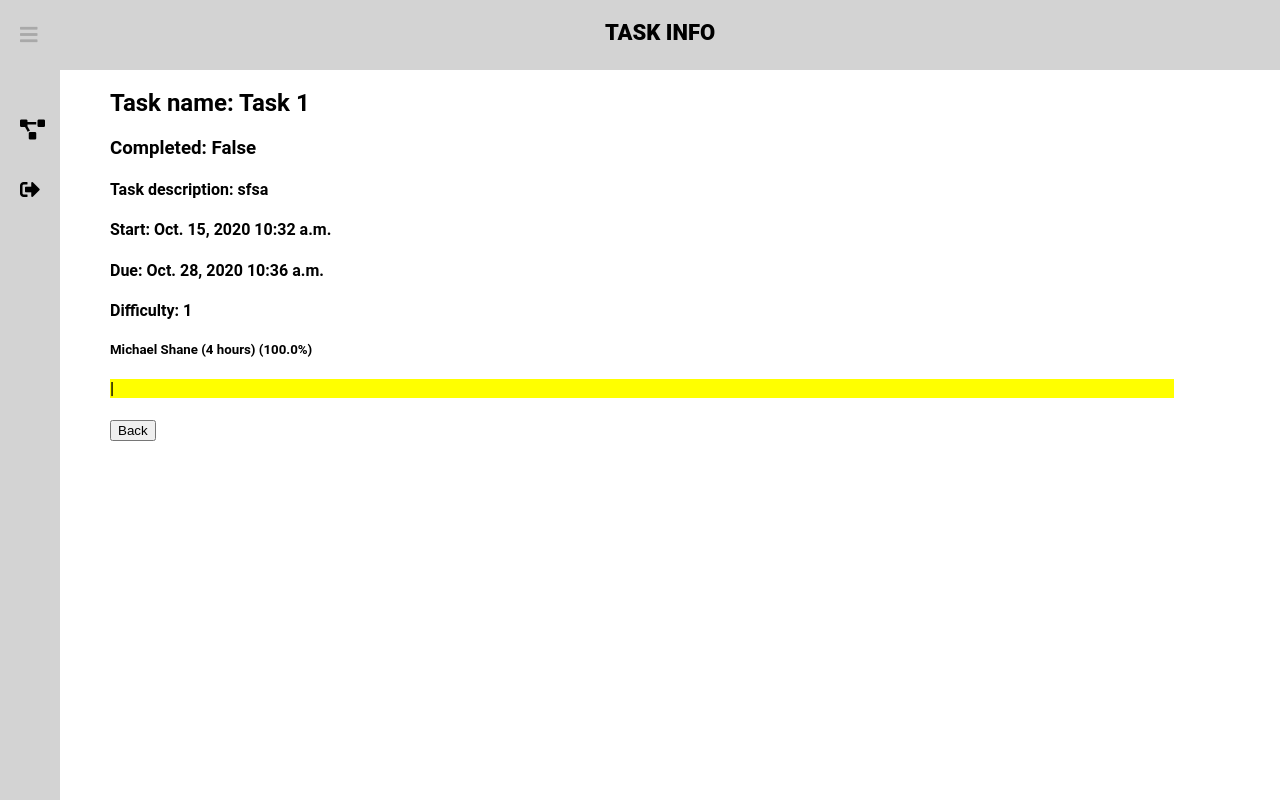
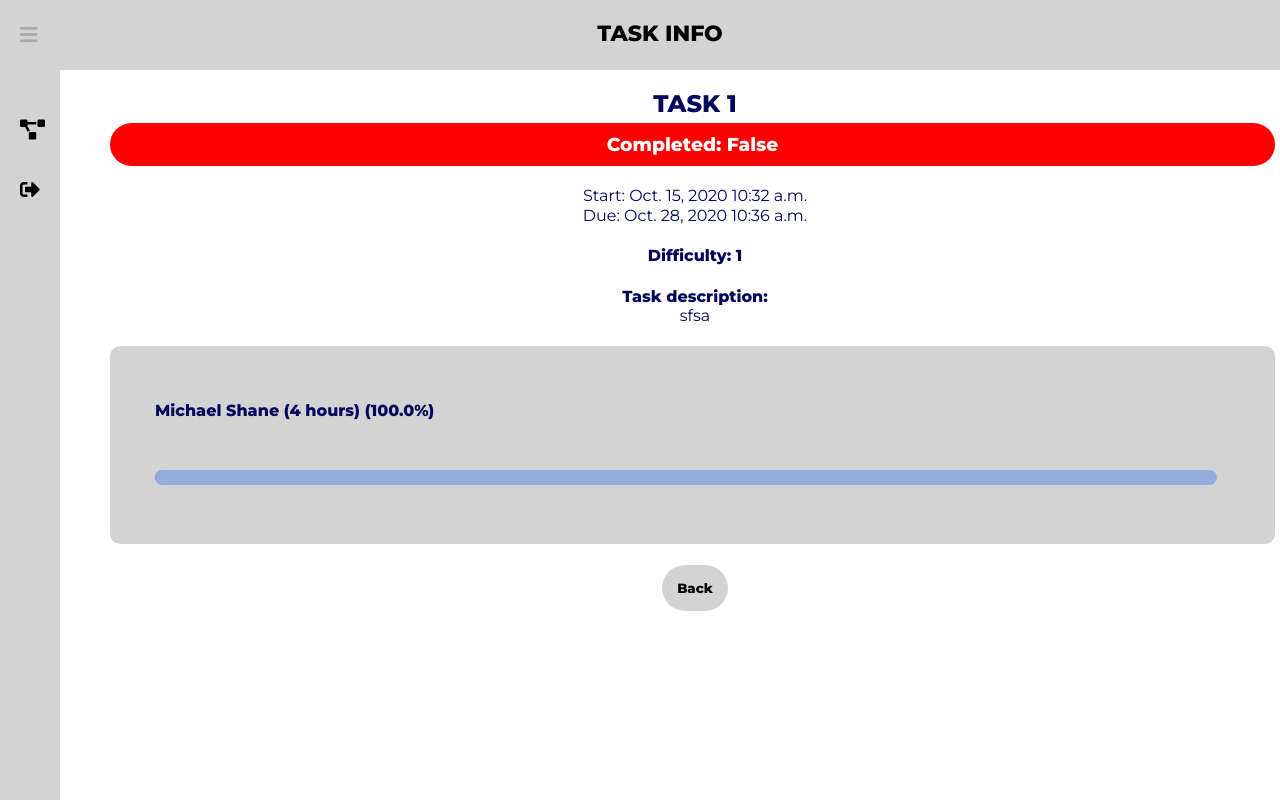
Before and after one commit to angelinetanvy/Teratracker-Web-App, a Django app: page /dashboard/task-info/9/ in a window 1280 px wide. Run offline with Django 3.2, Linux system fonts and the light colour scheme; a user stored in the database is signed in; data comes from the database, SQL or seed files in the repository; both versions use the stored data as it was after the commit; some libraries are stand-ins or nearby versions.

Commit message:
Task Info UI

```diff
--- a/codes/projects/static/studentdashboard/studentdashboard.css
+++ b/codes/projects/static/studentdashboard/studentdashboard.css
@@ -24,6 +24,7 @@
     box-shadow: 0 5px 5px 0 rgba(0,0,0,0.24), 0 5px 10px 0 rgba(0,0,0,0.19);
     padding : 10px 15px 10px 15px;
     border-radius: 10px;
+    margin: 0 0 200px 0;
 }
 
 .project-info{
--- a/codes/projects/static/taskinfo/taskinfo.css
+++ b/codes/projects/static/taskinfo/taskinfo.css
@@ -1,6 +1,14 @@
+@import url('https://fonts.googleapis.com/css?family=Montserrat:400,800');
+
+body{
+    font-family: 'Montserrat', sans-serif;
+    color: rgba(2, 7, 93, 1);
+}
+
 .container{
-        margin-top: 70px;
-        margin-left: 300px;
+    margin-top: 70px;
+    margin-left: 300px;
+    text-align: center;
 }
 .bg-modal {
 	background-color: rgba(0, 0, 0, 0.8);
@@ -73,3 +81,132 @@
 	cursor: pointer;
 	transition: color;
 }
+
+.task-name{
+    text-align: center;
+    text-transform: uppercase;
+    margin: 0 0 0 0;
+}
+
+#complete{
+    text-align: center;
+    color: white;
+    margin: 5px 5px 20px 0;
+    min-width: 200px;
+    padding: 10px 10px 10px 10px;
+    border-radius: 1000px
+}
+
+#start, #due{
+    font-weight: 100;
+    margin: 0 0 1px 0;
+}
+
+#task-detail{
+    margin: 0 0 0 0;
+}
+
+#contribution{
+    background-color: rgba(211,211,211,1);
+    margin: 0 5px 16px 0;
+    padding: 5px 5px 5px 5px;
+    border-radius: 10px;
+    text-align: left;
+}
+
+
+li{
+    color: rgba(2, 7, 93, 1);
+    position: relative;
+    margin: 50px 0;
+    list-style: none;
+}
+
+#percentBar{
+    color: rgba(211, 211, 211, 1);
+}
+
+#mem{
+    font-weight: bold;
+}
+
+#percentBar:before{
+    content:" ";
+    position: absolute;
+    top: calc(100%+10px);
+    left: 0;
+    width: 95%;
+    height: 15px;
+    background-color: rgba(40, 94, 164, 0.8);
+    border-radius: 1000px;
+}
+
+.movingBar{
+    content: " ";
+    position: absolute;
+    top: 0;
+    left: 0;
+    height: 15px;
+    background-color: rgba(146, 174, 221, 1);
+    border-radius: 1000px;
+    animation-duration: 1s;
+    animation-fill-mode: forwards;
+    animation-name: bar;
+}
+
+@keyframes bar{
+    0% {width: 0px;}
+}
+
+#buttons{
+    display: inline;
+}
+
+#addContribution, #closeTask{
+    background-color: navy;
+    color: white;
+    font-family: 'Montserrat', sans-serif;
+    font-weight: bold;
+    padding: 15px 15px 15px 15px;
+    margin: 5px 5px 5px 5px;
+    border-radius: 30px;
+    border: none;
+}
+
+#deleteTask{
+    background-color: rgba(222, 60, 75, 1);
+    color: black;
+    font-family: 'Montserrat', sans-serif;
+    font-weight: bold;
+    padding: 15px 15px 15px 15px;
+    margin: 5px 5px 5px 5px;
+    border-radius: 30px;
+    border: none;
+}
+
+#backButton{
+    background-color: rgba(211, 211,211, 1);
+    color: black;
+    font-family: 'Montserrat', sans-serif;
+    font-weight: bold;
+    padding: 15px 15px 15px 15px;
+    margin: 5px 5px 5px 5px;
+    border-radius: 30px;
+    border: none;
+}
+
+#addContribution:hover, #closeTask:hover, #backButton:hover{
+    background-color: rgba(211,211,211,1);
+    color: navy;
+    box-shadow: 0 5px 5px 0 rgba(0,0,0,0.24), 0 5px 10px 0 rgba(0,0,0,0.19);
+}
+
+#deleteTask:hover{
+    background-color: rgba(211,211,211,1);
+    color: rgba(222, 60, 75, 1);
+    box-shadow: 0 5px 5px 0 rgba(222, 60, 75,0.24), 0 5px 10px 0 rgba(222, 60, 75,0.19);
+}
+
+#addContribution:active, #closeTask:active, #deleteTask:active, #backButton:active{
+    transform: scale(0.75);
+}
--- a/codes/projects/static/teacherdashboard/teacherdashboard.css
+++ b/codes/projects/static/teacherdashboard/teacherdashboard.css
@@ -24,7 +24,7 @@
     box-shadow: 0 5px 5px 0 rgba(0,0,0,0.24), 0 5px 10px 0 rgba(0,0,0,0.19);
     padding : 10px 15px 10px 15px;
     border-radius: 10px;
-
+    margin: 0 0 200px 0;
 }
 
 .project-info{
--- a/codes/projects/templates/TaskInfo.html
+++ b/codes/projects/templates/TaskInfo.html
@@ -12,29 +12,48 @@
 <link rel="stylesheet" type="text/css" href="{% static 'taskinfo/taskinfo.css' %}">
 {% block header %} TASK INFO {% endblock %}
     <div class="container">
-        <h2> Task name: {{ Task }}</h2>
-        <h3> Completed: {{ Task.task_done }} </h3>
-        <h4> Task description: {{ Task.taskdesc }} </h4>
-        <h4> Start: {{ Task.start_date }} {{ Task.start_time }}</h4>
-        <h4> Due: {{ Task.due_date }} {{ Task.due_time }}</h4>
+        <h2 class="task-name">{{ Task }}</h2>
+
+        {% if Task.task_done == False %}
+            <h3 id="complete" style="background-color: red;"> Completed: {{ Task.task_done }} </h3>
+        {% endif %}
+
+        {% if Task.task_done == True %}
+            <h3 id="complete" style="background-color: green;"> Completed: {{ Task.task_done }} </h3>
+        {% endif %}
+
+        <h4 id="start"> Start: {{ Task.start_date }} {{ Task.start_time }}</h4>
+        <h4 id="due"> Due: {{ Task.due_date }} {{ Task.due_time }}</h4>
+
         <h4> Difficulty: {{ Task.difficulty }}</h4>
-        <div>
+        <h4> Task description: <br> <span style="font-weight:100;">{{ Task.taskdesc }}</span></h4>
+
+
+        <div id="contribution">
         {% for mem, prop in Data %}
-            <h5> {{ mem }} </h5>
-            <h4 style="background-color:yellow; width: calc(100% * {{prop}} / 110);">|</h4>
+            <ul>
+                <li id="mem"> {{ mem }} </li>
+                <li id="percentBar"><div class="movingBar" style="width: calc(100% * {{prop}} / 105);"></div>|</li>
+
+            </ul>
+
         {% endfor %}
         </div>
+
         {% if checkTeacher == False %}
-            <button onclick="location.href = '/dashboard/assign-members/'" style="display: {{ button_display }};">
+        <div id="buttons">
+            <button id ="addContribution" onclick="location.href = '/dashboard/assign-members/'">
                 Add Contribution
             </button>
-            <button id="closeTask" style="display: {{ button_display }};">
+
+            <button id="closeTask">
                 Close Task
             </button>
-            <button id="deleteTask" style="display: {{ button_display }};">
+
+            <button id="deleteTask">
                 Delete Task
             </button>
-
+        </div>
             <div class="bg-modal">
                 <div class="modal-contents">
                     <div class="close">+</div>
@@ -51,7 +70,7 @@
                         </form>
                     </form>
                 </div>
-            </div>
+        </div>
 
             <div class="delete-bg-modal">
                 <div class="delete-modal-contents">
@@ -73,7 +92,7 @@
         {% endif %}
         <form action = "{% url 'project-info' project=Project %}" method="post">
             {% csrf_token %}
-            <button type="submit">Back</button>
+            <button type="submit" id="backButton">Back</button>
         </form>
     </div>
 <script src="{% static 'taskinfo/taskinfo.js' %}"></script>
```
Also changed, not shown: codes/projects/static/projectinfo/projectinfo.css (+36 -0 lines), codes/projects/templates/ProjectInfo.html (+7 -4 lines), codes/db.sqlite3.
